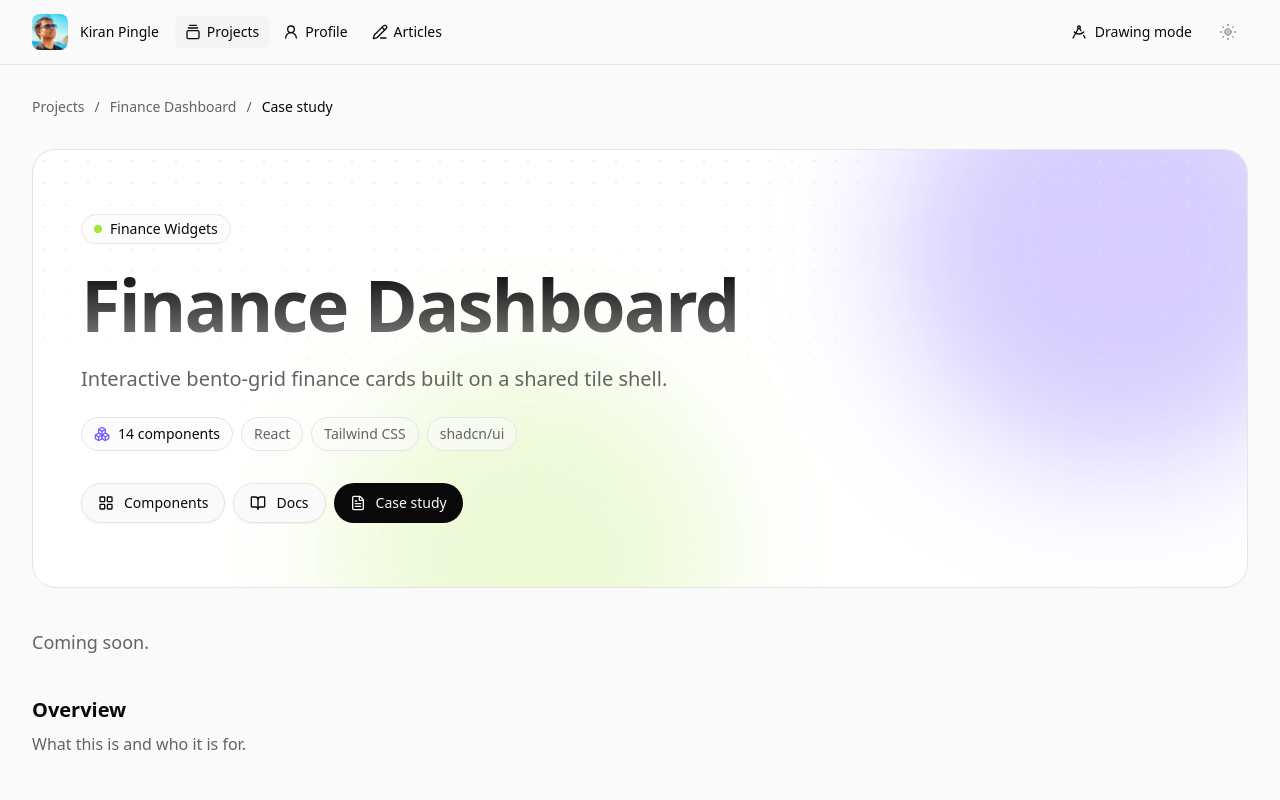
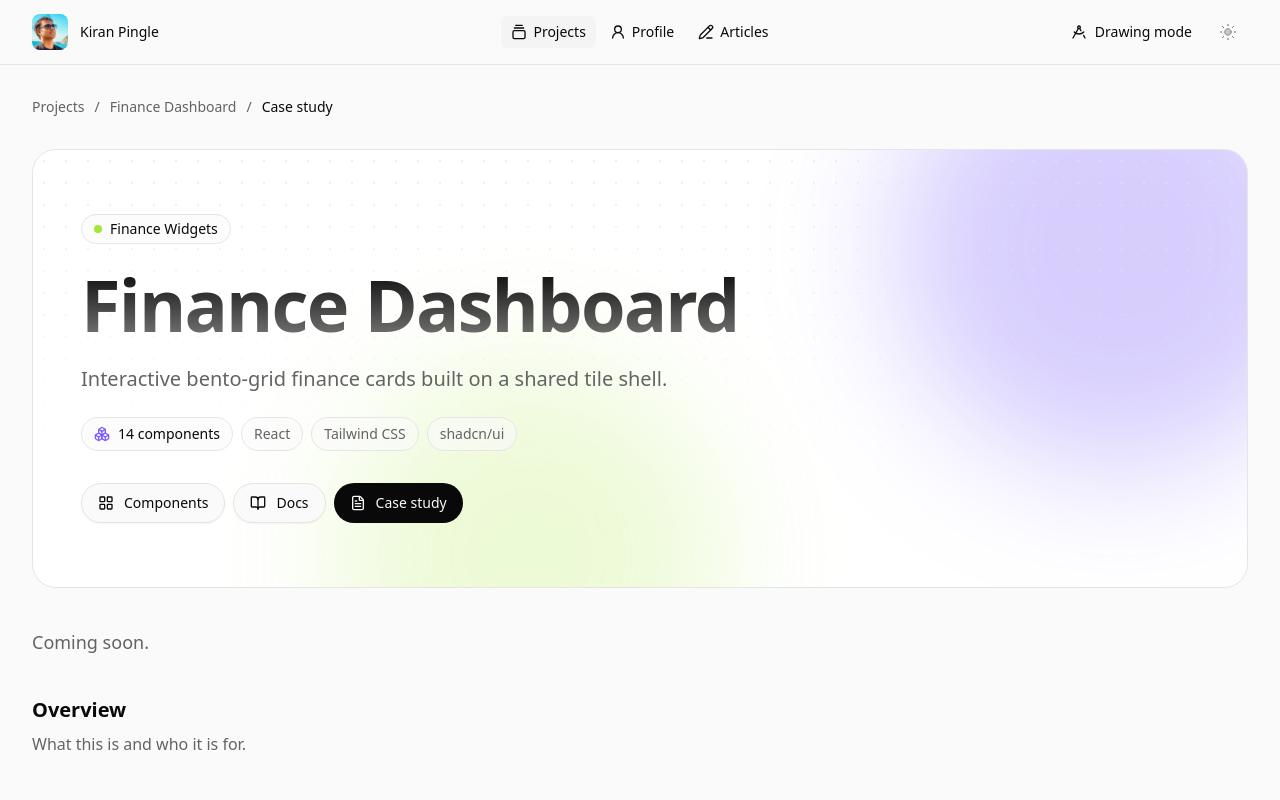
Before and after one commit to fractalframedesign/fractalframe-portfolio, a Next.js app in the folder apps/portfolio/: page /showcase/finance-dashboard/case-study in a window 1280 px wide. Shown: the top 800 px of the page. Built offline with nearby package versions, Linux system fonts and the light colour scheme; no server answers; the database is empty.

Commit message:
fix(nav): menu links sit in the centre of the bar
Three-column grid: name on the left, links centred, drawing mode and
theme on the right. Applies to the portfolio and the showcase header.

```diff
--- a/apps/portfolio/src/components/layout/site-header.tsx
+++ b/apps/portfolio/src/components/layout/site-header.tsx
@@ -1,6 +1,11 @@
 'use client';
 
-import { GalleryVerticalEnd, type LucideIcon, PencilLine, UserRound } from 'lucide-react';
+import {
+  GalleryVerticalEnd,
+  type LucideIcon,
+  PencilLine,
+  UserRound,
+} from 'lucide-react';
 import Image from 'next/image';
 import Link from 'next/link';
 
@@ -73,13 +78,14 @@ export function SiteHeader({
       <nav
         aria-label="Main"
         className={cn(
-          'mx-auto flex items-center gap-2 py-3 md:gap-4',
+          // Three columns so the links sit in the true centre
+          'mx-auto grid grid-cols-[1fr_auto_1fr] items-center gap-2 py-3 md:gap-4',
           widthClassName,
         )}
       >
         <Link
           href="/"
-          className="flex shrink-0 items-center gap-3 font-medium"
+          className="flex shrink-0 items-center gap-3 justify-self-start font-medium"
         >
           <span className="relative size-9 shrink-0 overflow-hidden rounded-lg">
             <Image
@@ -97,7 +103,8 @@ export function SiteHeader({
         <ul className="flex items-center gap-0.5 sm:gap-1">
           {siteLinks.map((link) => {
             const isActive =
-              activePath === link.href || activePath.startsWith(`${link.href}/`);
+              activePath === link.href ||
+              activePath.startsWith(`${link.href}/`);
             return (
               <li key={link.href}>
                 <NavLink link={link} isActive={isActive} />
@@ -106,7 +113,7 @@ export function SiteHeader({
           })}
         </ul>
 
-        <div className="ml-auto shrink-0">{themeToggle}</div>
+        <div className="shrink-0 justify-self-end">{themeToggle}</div>
       </nav>
     </header>
   );
```
